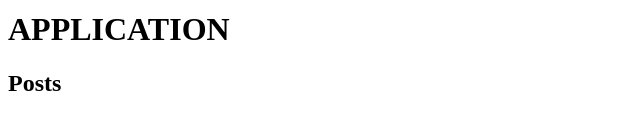
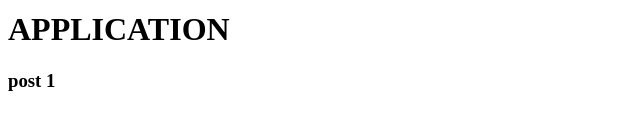
Before and after one commit to rokokos97/react-router, a React (Create React App) app: page /posts/1 in a window 1280 px wide. Shown: the part 162-300 px from the top of the page, without its empty margins (0-640 px from the left). Built offline with nearby package versions, Linux system fonts and the light colour scheme.

Commit message:
add post add postsList add searching posts by postId

```diff
--- a/src/app/App.js
+++ b/src/app/App.js
@@ -1,19 +1,50 @@
 import React from 'react';
 import NavBar from './components/navBar';
-import {Route} from 'react-router-dom';
+import {Route, Switch} from 'react-router-dom';
 import Home from './components/home';
 import Login from './components/login';
-import Posts from './components/posts';
+// import Posts from './components/posts';
 import Dashboard from './components/dashboard';
+import Post from './components/post';
+import PostsList from './components/postsList';
+
+const posts = [
+  {id: 1, label: 'post 1'},
+  {id: 2, label: 'post 2'},
+  {id: 3, label: 'post 3'}];
 const App =()=> {
   return (
     <>
       <NavBar/>
       <h1>APPLICATION</h1>
-      <Route path={'/home'} component={Home}/>
-      <Route path={'/login'} component={Login}/>
-      <Route path={'/posts'} component={Posts}/>
-      <Route path={'/dashboard'} component={Dashboard}/>
+      <Switch>
+        <Route path={'/'} component={Home} exact/>
+        <Route path={'/login'} component={Login}/>
+        <Route path={'/dashboard'} component={Dashboard}/>
+        <Route
+          path={'/posts/:postId'}
+          render={(props)=><Post {...props} posts={posts}/>}
+        />
+        <Route
+          path={'/posts'}
+          render={(props)=><PostsList {...props} posts={posts}/>}
+        />
+        {/* чтобы передать доп параметры в компонент или отобразить сразу JSX
+        компонент необходимо вместо атрибута component использовать атрибут
+        render
+        */}
+        {/* <Route*/}
+        {/*  path={'/dashboard'}*/}
+        {/*  render={(props)=>{*/}
+        {/*    return (false && <Dashboard {...props} isAdmin={false}/>);*/}
+        {/*  }}*/}
+        {/* />*/}
+        {/* чтобы все заработало в рендер передаем функцию как и в случаи*/}
+        {/* с функциональным компонентом*/}
+        {/*  можем добавить новые параметры и передать props*/}
+        {/*  так же такой способ позволяет добавить параметры отображения*/}
+      </Switch>
+
     </>
   );
 };
--- a/src/app/components/navBar.jsx
+++ b/src/app/components/navBar.jsx
@@ -1,14 +1,15 @@
 import React from 'react';
+import {Link} from 'react-router-dom';
 
 
 const NavBar = () => {
   return <>
     <h1>NavBar</h1>
     <ul>
-      <li><a href="/home">Home</a></li>
-      <li><a href="/login">Login</a></li>
-      <li><a href="/posts">Posts</a></li>
-      <li><a href="/dashboard">Dashboard</a></li>
+      <li><Link to="/">Home</Link></li>
+      <li><Link to="/login">Login</Link></li>
+      <li><Link to="/posts">Posts</Link></li>
+      <li><Link to="/dashboard">Dashboard</Link></li>
     </ul>
   </>;
 };
--- /dev/null
+++ b/src/app/components/post.jsx
@@ -0,0 +1,20 @@
+import React from 'react';
+import PropTypes from 'prop-types';
+
+
+const Post = ({match, posts}) => {
+  const postId = match.params.postId;
+  console.log(postId);
+  const getPostById = (id) => {
+    return posts.find((post)=>post.id.toString()===id);
+  };
+  const post = getPostById(postId);
+  return (<h3>{
+    post?post.label:`Post with Id:${postId} is not found`
+  }</h3>);
+};
+Post.propTypes={
+  posts: PropTypes.array.isRequired,
+  match: PropTypes.object.isRequired,
+};
+export default Post;
--- /dev/null
+++ b/src/app/components/postsList.jsx
@@ -0,0 +1,16 @@
+import React from 'react';
+import PropTypes from 'prop-types';
+
+const PostsList = ({posts}) => {
+  return (
+    <>
+      {
+        posts.map((post)=><h3 key={post.id}>{post.label}</h3>)
+      }
+    </>
+  );
+};
+PostsList.propTypes={
+  posts: PropTypes.array.isRequired,
+};
+export default PostsList;
```
Also changed, not shown: src/index.js (+4 -4 lines).
